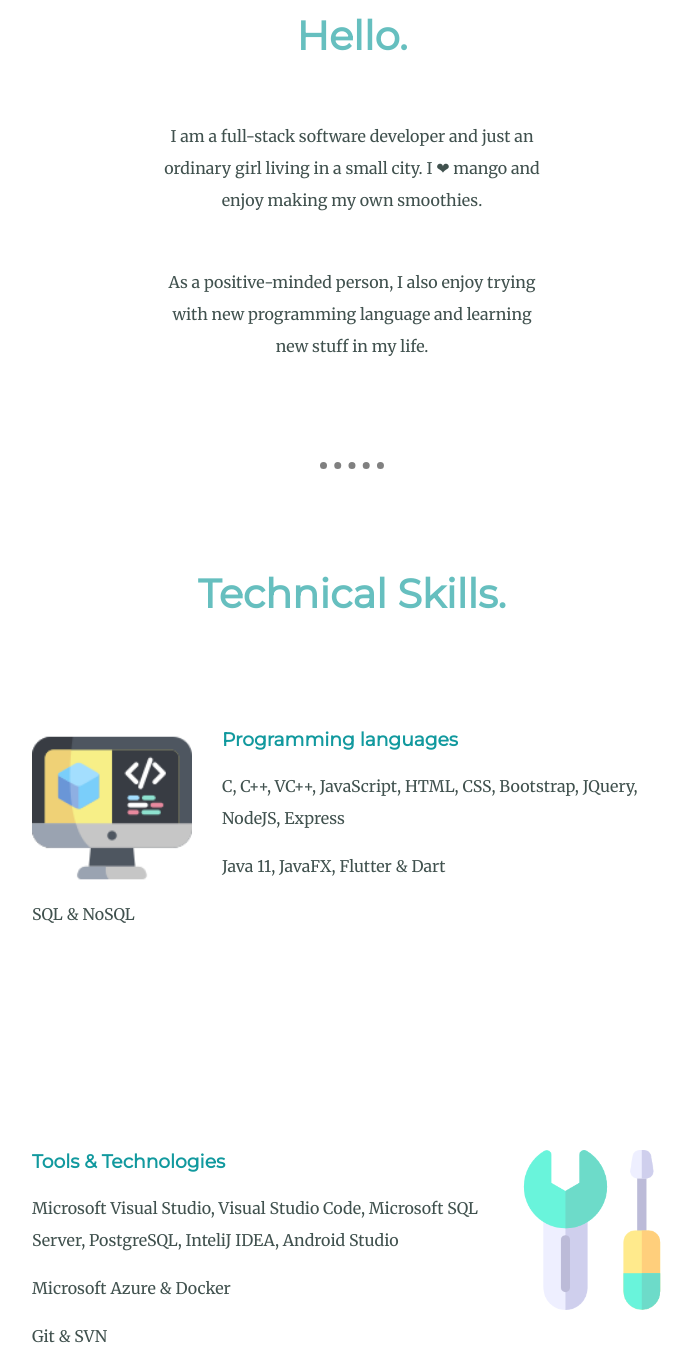
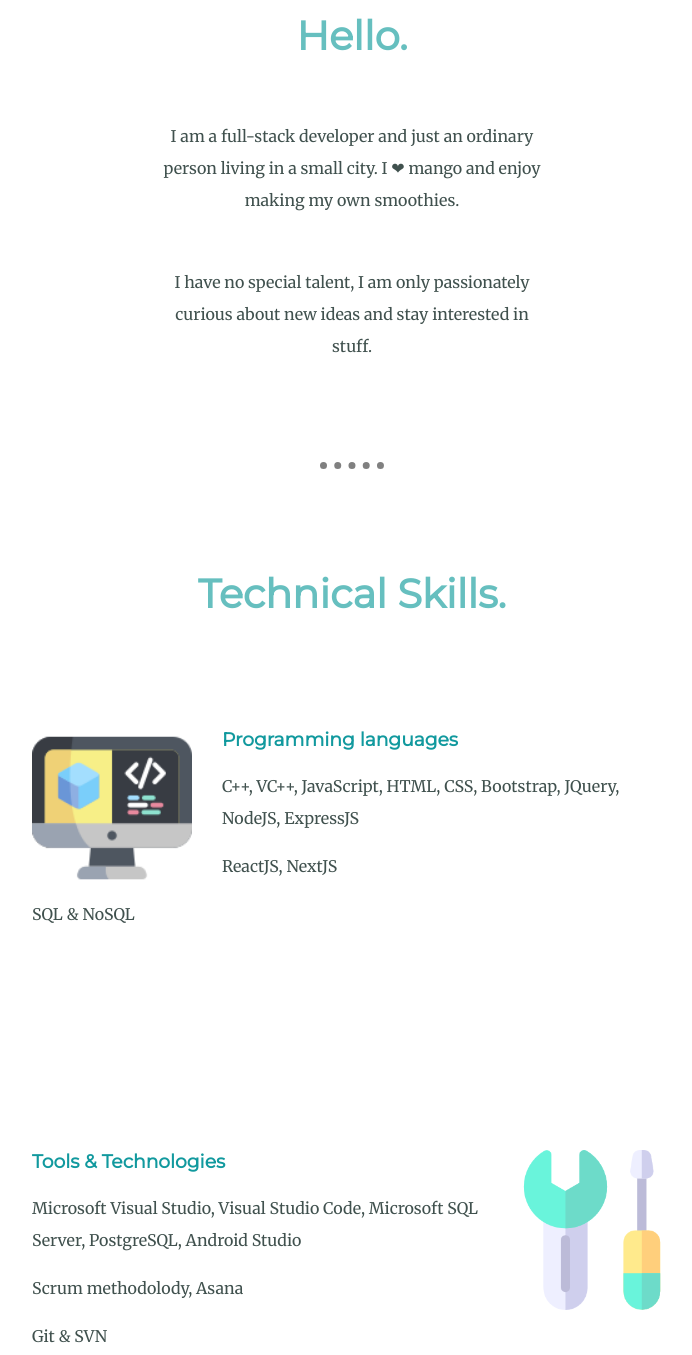
Before and after one commit to mun1013/worldofmine, a plain HTML site: page index.html in a window 1280 px wide. Shown: the part 1220-2575 px from the top of the page, without its empty margins (288-980 px from the left). Drawn offline with Linux system fonts and the light colour scheme.

Commit message:
+ updates

```diff
--- a/index.html
+++ b/index.html
@@ -24,8 +24,8 @@
         <div class="profile">
           <img src="images/smile.png" alt="my-img">
           <h2>Hello.</h2>
-          <p class="introduction">I am a full-stack software developer and just an ordinary girl living in a small city. I ❤ mango and enjoy making my own smoothies.</p>
-          <p class="introduction">As a positive-minded person, I also enjoy trying with new programming language and learning new stuff in my life.</p>
+          <p class="introduction">I am a full-stack developer and just an ordinary person living in a small city. I ❤ mango and enjoy making my own smoothies.</p>
+          <p class="introduction">I have no special talent, I am only passionately curious about new ideas and stay interested in stuff.</p>
         </div>
         <hr>
         <div class="skills">
@@ -33,16 +33,16 @@
           <div class="skill-row">
             <img class="coding-img" src="images/coding.png" alt="coding-img">
             <h3>Programming languages</h3>
-            <p>C, C++, VC++, JavaScript, HTML, CSS, Bootstrap, JQuery, NodeJS, Express</p>
-            <p>Java 11, JavaFX, Flutter & Dart</p>
+            <p>C++, VC++, JavaScript, HTML, CSS, Bootstrap, JQuery, NodeJS, ExpressJS</p>
+            <p>ReactJS, NextJS</p>
             <p>SQL & NoSQL</p>
           </div>
           <br>
           <div class="skill-row">
             <img class="tools-img" src="images/tools.png" alt="tools-img">
             <h3>Tools & Technologies</h3>
-            <p>Microsoft Visual Studio, Visual Studio Code, Microsoft SQL Server, PostgreSQL, InteliJ IDEA, Android Studio</p>
-            <p>Microsoft Azure & Docker</p>
+            <p>Microsoft Visual Studio, Visual Studio Code, Microsoft SQL Server, PostgreSQL, Android Studio</p>
+            <p>Scrum methodolody, Asana</p>
             <p>Git & SVN</p>
           </div>
         </div>
@@ -77,7 +77,7 @@
         <a class="footer-link" href="https://www.facebook.com/1013carmen">Facebook</a>
         <a class="footer-link" href="https://twitter.com/carmenlim13">Twitter</a>
         <a class="footer-link" href="https://www.instragram.com/kahmun1013">Instragram</a>
-        <p class="copyright">© 2020 kahmun Lim.</p>
+        <p class="copyright">© 2020 carmen</p>
       </div>
 </body>
 </html>
```
